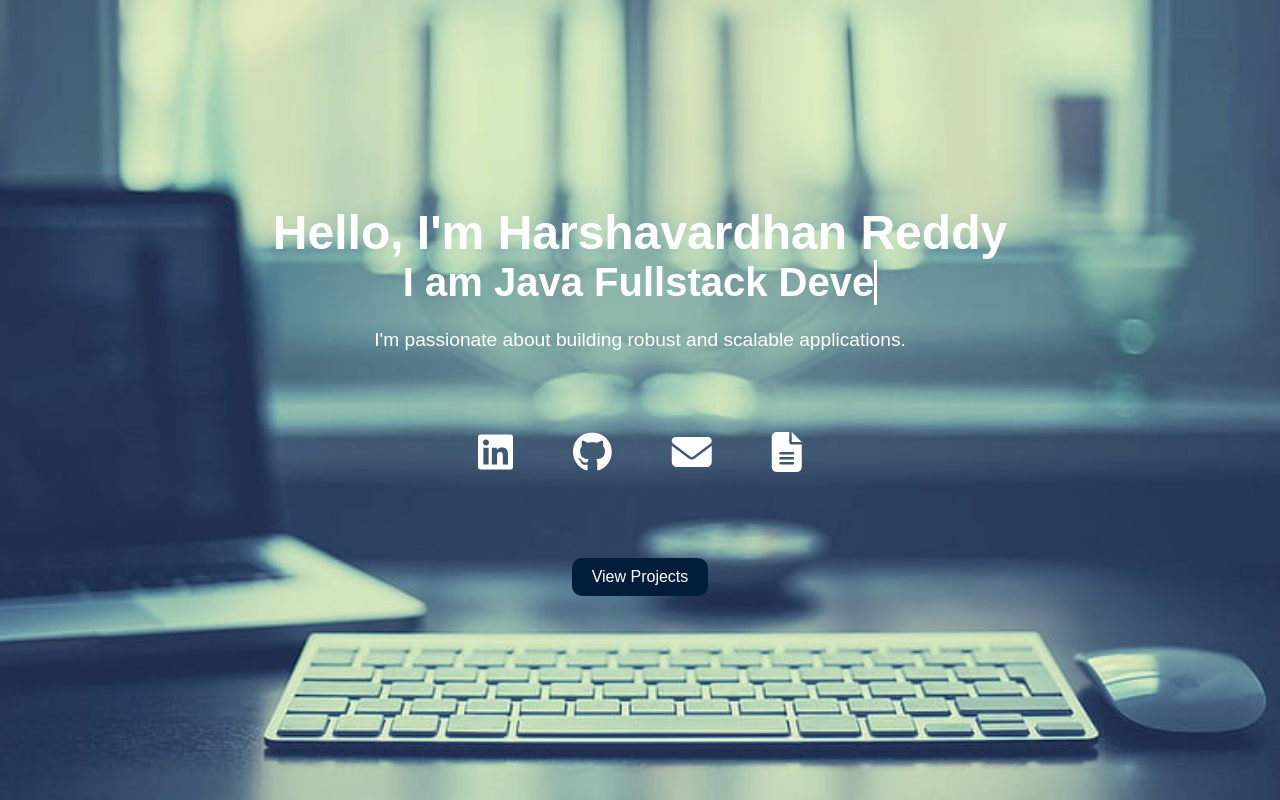
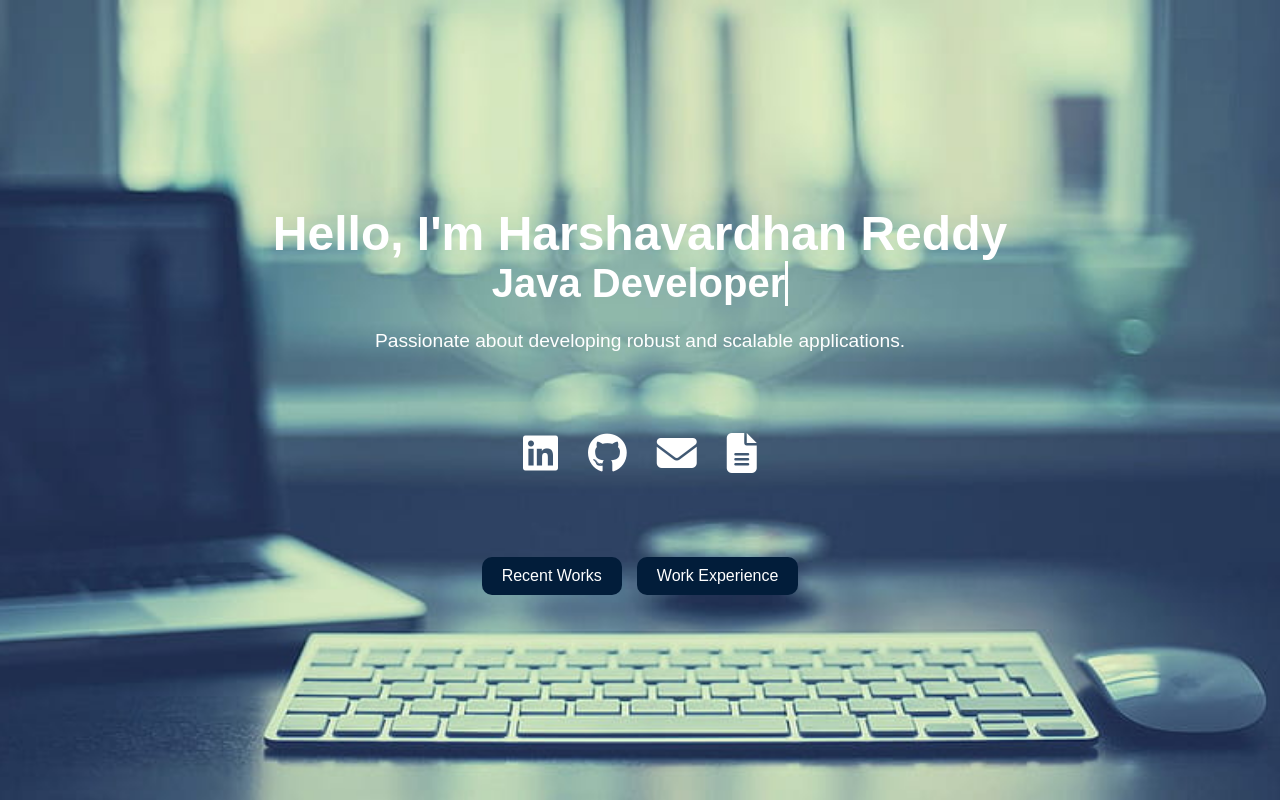
Before and after one commit to Harshavardhan0727/my-portfolio, a React (Create React App) app: page / in a window 1280 px wide. Shown: the top 800 px of the page. Built offline with nearby package versions, Linux system fonts and the light colour scheme.

Commit message:
Stack changes

```diff
--- a/src/components/Hero.css
+++ b/src/components/Hero.css
@@ -1,4 +1,4 @@
-/* Apply a reset to remove margins and paddings globally */
+/* Reset margins and paddings globally */
 * {
     margin: 0;
     padding: 0;
@@ -10,73 +10,88 @@ html, body {
 }
 
 #hero {
-    height: 100vh; /* Full viewport height */
+    height: 100vh;
     display: flex;
     justify-content: center;
     align-items: center;
     background-image: url('../assets/desktop-wallpaper-portfolio.jpg'); /* Ensure the path is correct */
-    background-size: cover; /* Cover the entire section */
-    background-position: center; /* Center the image */
+    background-size: cover;
+    background-position: center;
 }
 
 .hero-content {
     text-align: center;
-    color: white; /* Or any color that contrasts with the background */
+    color: white;
 }
 
 h1, h2, p {
-    text-decoration: none; /* Ensure no overline or underline is applied */
+    text-decoration: none;
 }
 
 h1 {
-    font-size: 3rem; /* Adjust size as needed */
+    font-size: 3rem;
     margin: 0;
 }
 
 h2 {
-    font-size: 2.5rem; /* Size for typing text */
+    font-size: 2.5rem;
     margin: 10px 0;
-    overflow: hidden; /* Prevent overflow */
-    white-space: nowrap; /* Prevent wrapping */
-    border-right: 3px solid white; /* Cursor effect */
-    display: inline-block; /* Ensures the text stays inline */
-    animation: blink 0.75s step-end infinite; /* Blink effect */
+    overflow: hidden;
+    white-space: nowrap;
+    border-right: 3px solid white;
+    display: inline-block;
+    animation: blink 2.5s step-end infinite;
 }
 
 @keyframes blink {
     50% {
-        border-color: transparent; /* Blink effect */
+        border-color: transparent;
     }
 }
 
 p {
-    font-size: 1.2rem; /* Font size for description */
+    font-size: 1.2rem;
     margin-top: 20px;
 }
-.hero-content {
-    text-align: center;
-    color: white; /* Or any color that contrasts with the background */
+
+.button-group {
+    display: flex;
+    gap: 15px; /* Space between buttons */
+    justify-content: center;
+    margin-top: 20px;
 }
 
 a.btn {
     display: inline-block;
-    margin-top: 2px; /* Increased margin to create space above */
     padding: 10px 20px;
-    background-color: #021d3a; /* Button color */
+    background-color: #021d3a;
     color: white;
     border-radius: 10px;
     text-decoration: none;
+    transition: background-color 0.3s ease, transform 0.2s ease;
+}
+
+a.btn:hover {
+    background-color: #014f86;
+}
+
+a.btn:active {
+    transform: scale(0.95); /* Click animation: shrink slightly */
 }
 
 .social-links {
-    margin: 80px 0; /* Margin above and below the icons */
-    display: flex; /* Align icons horizontally */
-    justify-content: center; /* Center the icons */
+    margin: 80px 0;
+    display: flex;
+    justify-content: center;
 }
 
 .social-links a {
-    margin: 0 30px; /* Increased margin to add space between icons */
-    color: white; /* Change color as needed */
-    font-size: 40px; /* Increase icon size for Font Awesome icons */
-    transition: color 0.9s; /* Smooth color transition */
+    margin: 0 15px;
+    color: white;
+    font-size: 40px;
+    transition: color 0.3s ease;
 }
+
+.social-links a:hover {
+    color: #f1c40f;
+}
--- a/src/components/Hero.js
+++ b/src/components/Hero.js
@@ -2,9 +2,9 @@ import React, { useState, useEffect } from 'react';
 import './Hero.css';
 
 const texts = [
-    "Java Fullstack Developer",
-    "Java Backend Developer",
-    "Java Frontend Developer"
+    " Fullstack ",
+    " Backend ",
+    " Frontend "
 ];
 
 const Hero = () => {
@@ -21,13 +21,13 @@ const Hero = () => {
                 setTypingSpeed(100); // Speed while deleting
             } else {
                 setDisplayedText(currentText.substring(0, displayedText.length + 1));
-                setTypingSpeed(150); // Speed while typing
+                setTypingSpeed(100); // Speed while typing
             }
 
             // When the text is fully displayed or deleted
             if (!isDeleting && displayedText === currentText) {
                 setIsDeleting(true);
-                setTypingSpeed(2000); // Wait before deleting
+                setTypingSpeed(1000); // Wait before deleting
             } else if (isDeleting && displayedText === "") {
                 setIsDeleting(false);
                 setTextIndex((textIndex + 1) % texts.length); // Move to the next text
@@ -42,10 +42,10 @@ const Hero = () => {
             <div className="hero-content">
                 <h1>Hello, I'm Harshavardhan Reddy</h1>
                 <h2 className="moving-text">
-                    <span>I am </span>
-                    <span>{displayedText}</span>
+                    <span>  </span>
+                    <span> Java {displayedText} Developer</span>
                 </h2>
-                <p>I'm passionate about building robust and scalable applications.</p>
+                <p>Passionate about developing robust and scalable applications.</p>
                 <div className="social-links">
                     <a href="https://www.linkedin.com/in/harsha-vardhan-reddy-k-802217331/" target="_blank" rel="noopener noreferrer">
                         <i className="fab fa-linkedin"></i>
@@ -60,7 +60,10 @@ const Hero = () => {
                         <i className="fas fa-file-alt"></i>
                     </a>
                 </div>
-                <a href="#projects" className="btn">View Projects</a>
+                <div className="button-group">
+                    <a href="#Recentworks" className="btn">Recent Works</a>
+                    <a href="#projects" className="btn">Work Experience</a>
+                </div>
             </div>
         </section>
     );
```
